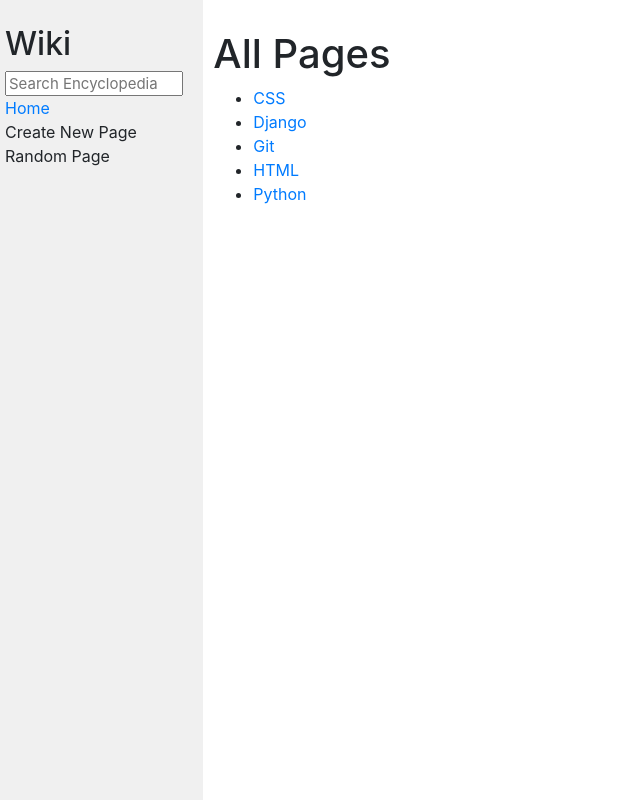
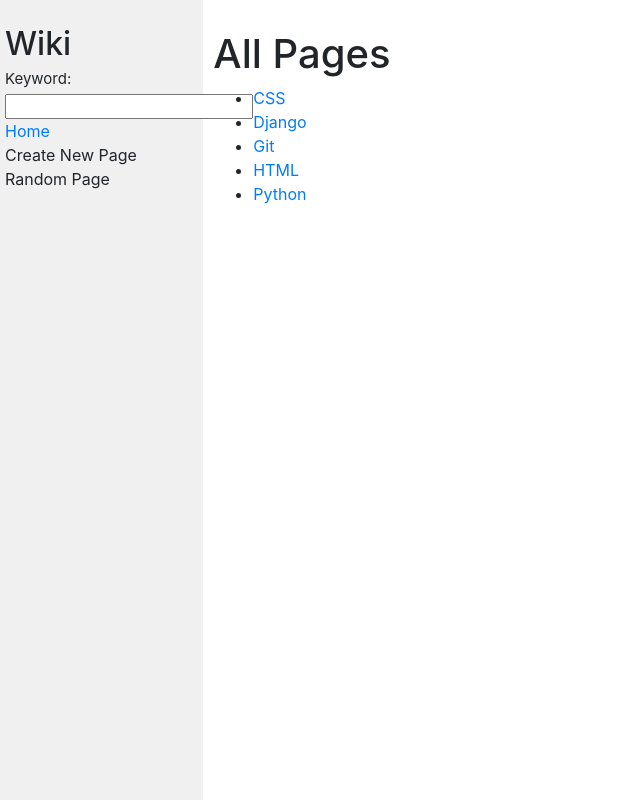
Before and after one commit to ghrust/cs50w-project1-wiki, a Django app: page / in a window 1280 px wide. Shown: the whole page, without its empty margins (0-640 px from the left). Run offline with Django 3.2, Linux system fonts and the light colour scheme; some libraries are stand-ins or nearby versions.

Commit message:
add simple search

```diff
--- /dev/null
+++ b/encyclopedia/context_processors.py
@@ -0,0 +1,6 @@
+from .forms import SearchForm
+
+
+def search_form(request):
+    form = SearchForm()
+    return {'search_form': form}
--- /dev/null
+++ b/encyclopedia/forms.py
@@ -0,0 +1,5 @@
+from django import forms
+
+
+class SearchForm(forms.Form):
+    keyword = forms.CharField(required=True)
--- a/encyclopedia/templates/encyclopedia/layout.html
+++ b/encyclopedia/templates/encyclopedia/layout.html
@@ -12,8 +12,9 @@
         <div class="row">
             <div class="sidebar col-lg-2 col-md-3">
                 <h2>Wiki</h2>
-                <form action="/wiki/search">
-                    <input class="search" type="text" name="q" placeholder="Search Encyclopedia">
+                <form class="search" action="{% url 'search' %}" method="POST">
+                    {% csrf_token %}
+                    {{ search_form }}
                 </form>
                 <div>
                     <a href="{% url 'index' %}">Home</a>
--- a/encyclopedia/tests.py
+++ b/encyclopedia/tests.py
@@ -58,7 +58,7 @@ class EncyclopediaTestCase(TestCase):
         """Test for search feature."""
 
         c = Client()
-        url = '/wiki/search'
-        response = c.post(url, util.list_entries()[0])
+        url = '/search'
+        response = c.post(url, keyword=util.list_entries()[0])
 
         self.assertEqual(response.status_code, 200)
--- a/encyclopedia/urls.py
+++ b/encyclopedia/urls.py
@@ -5,4 +5,5 @@ from . import views
 urlpatterns = [
     path('', views.index, name='index'),
     path('wiki/<entry_name>', views.entry_page, name='entry_page'),
+    path('search/', views.search, name='search'),
 ]
--- a/encyclopedia/views.py
+++ b/encyclopedia/views.py
@@ -1,8 +1,9 @@
 import markdown2
 
-from django.shortcuts import render
+from django.shortcuts import render, redirect
 
 from . import util
+from .forms import SearchForm
 
 
 def index(request):
@@ -33,3 +34,14 @@ def entry_page(request, entry_name):
         'entry_content': ef_content_html
     }
     return render(request, "encyclopedia/entry.html", context)
+
+
+def search(request):
+    if request.method == 'POST':
+        form = SearchForm(request.POST)
+
+        if form.is_valid():
+            keyword = form.cleaned_data['keyword']
+            return redirect('entry_page', entry_name=keyword)
+
+    return redirect('index')
--- a/wiki/settings.py
+++ b/wiki/settings.py
@@ -63,6 +63,7 @@ TEMPLATES = [
                 'django.template.context_processors.request',
                 'django.contrib.auth.context_processors.auth',
                 'django.contrib.messages.context_processors.messages',
+                'encyclopedia.context_processors.search_form'
             ],
         },
     },
```
